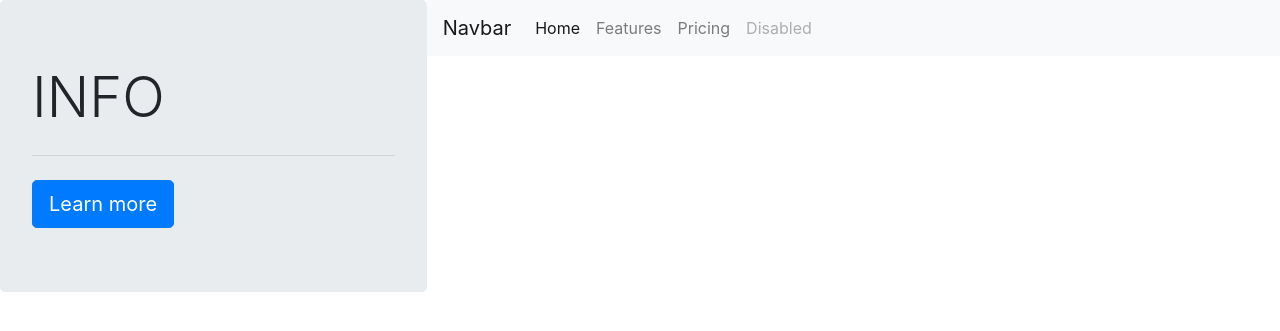
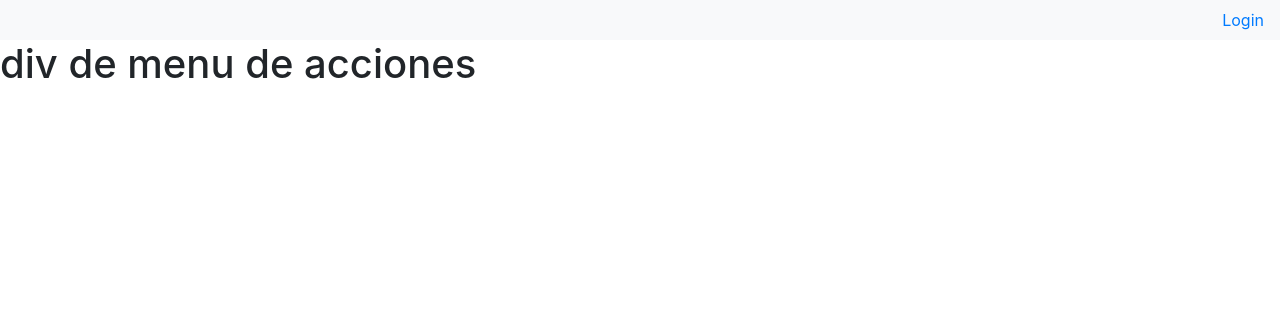
Before and after one commit to retincho/proyecto, a PHP site: page /menu.php in a window 1280 px wide. Shown: the top 331 px of the page. Run offline with PHP 8.4, Linux system fonts and the light colour scheme.

Commit message:
Elimine dos carpetas vacias llamadas programa/Progrma y modifique la barra de navegacion de menu.php

```diff
--- a/menu.php
+++ b/menu.php
@@ -3,13 +3,17 @@
 <head>
 	<title>PROGRAMA</title>
 	<?php
-	require_once "vistas/dependencias.php"
+	require_once "vistas/dependencias.php";
 	?>
+	<meta charset="utf-8">
+	<meta name="viewport" content="width=device-width, initial-scale=1, shrink-to-fit=no">
+
 	<link rel="stylesheet" type="text/css" href="librerias/bootstrap/css/bootstrap.min.css">
 	<script src="librerias/jquery-3.5.1.min.js"></script>
 
 </head>
 <body>
+	<!--
 	<div class="row no-gutters">
 		<div class="col-6 col-md-4">
 			<div class="jumbotron">
@@ -19,35 +23,20 @@
 				<p></p>
 				<a class="btn btn-primary btn-lg" href="#" role="button">Learn more</a>
 			</div>
-
 		</div>
-		<div class="col-sm-6 col-md-8">
-			<nav class="navbar navbar-expand-lg navbar-light bg-light">
-				<a class="navbar-brand" href="#">Navbar</a>
-				<button class="navbar-toggler" type="button" data-toggle="collapse" data-target="#navbarNav" aria-controls="navbarNav" aria-expanded="false" aria-label="Toggle navigation">
-					<span class="navbar-toggler-icon"></span>
-				</button>
-				<div class="collapse navbar-collapse" id="navbarNav">
-					<ul class="navbar-nav">
-						<li class="nav-item active">
-							<a class="nav-link" href="#">Home <span class="sr-only">(current)</span></a>
-						</li>
-						<li class="nav-item">
-							<a class="nav-link" href="#">Features</a>
-						</li>
-						<li class="nav-item">
-							<a class="nav-link" href="#">Pricing</a>
-						</li>
-						<li class="nav-item">
-							<a class="nav-link disabled" href="#" tabindex="-1" aria-disabled="true">Disabled</a>
-						</li>
-					</ul>
-				</div>
+		-->
+		<div>
+			<nav class="nav nav-light bg-light  justify-content-end">
+				<ul class="nav">
+					<li class="nav-item">
+						<a class="nav-link active" href="#">Login</a>
+					</li>
+				</ul>
 			</nav>
-
-
 		</div>
-
+		<div>
+			<h1>div de menu de acciones</h1>
+		</div>
 	</div>
 </body>
 </html>
```
